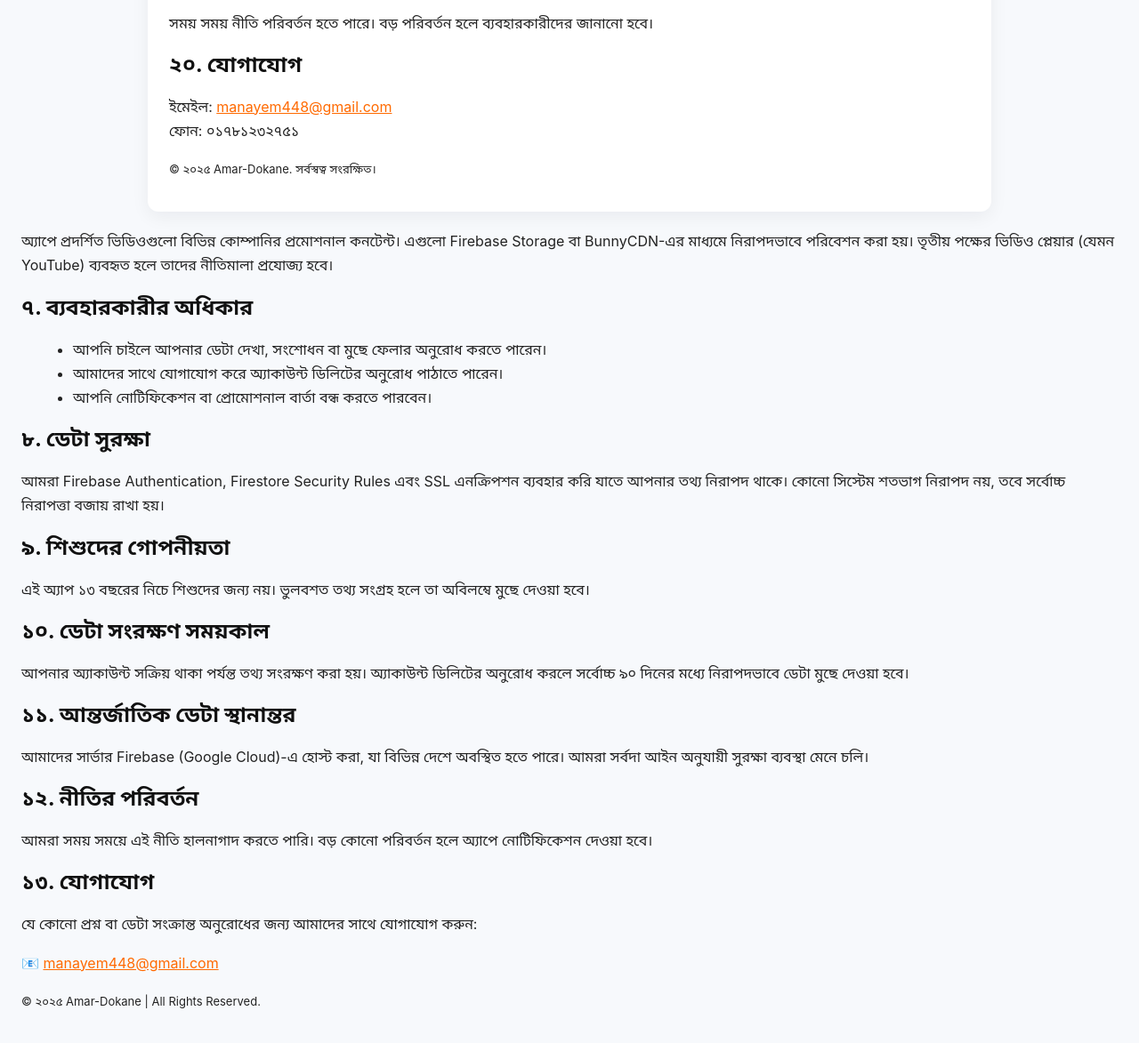
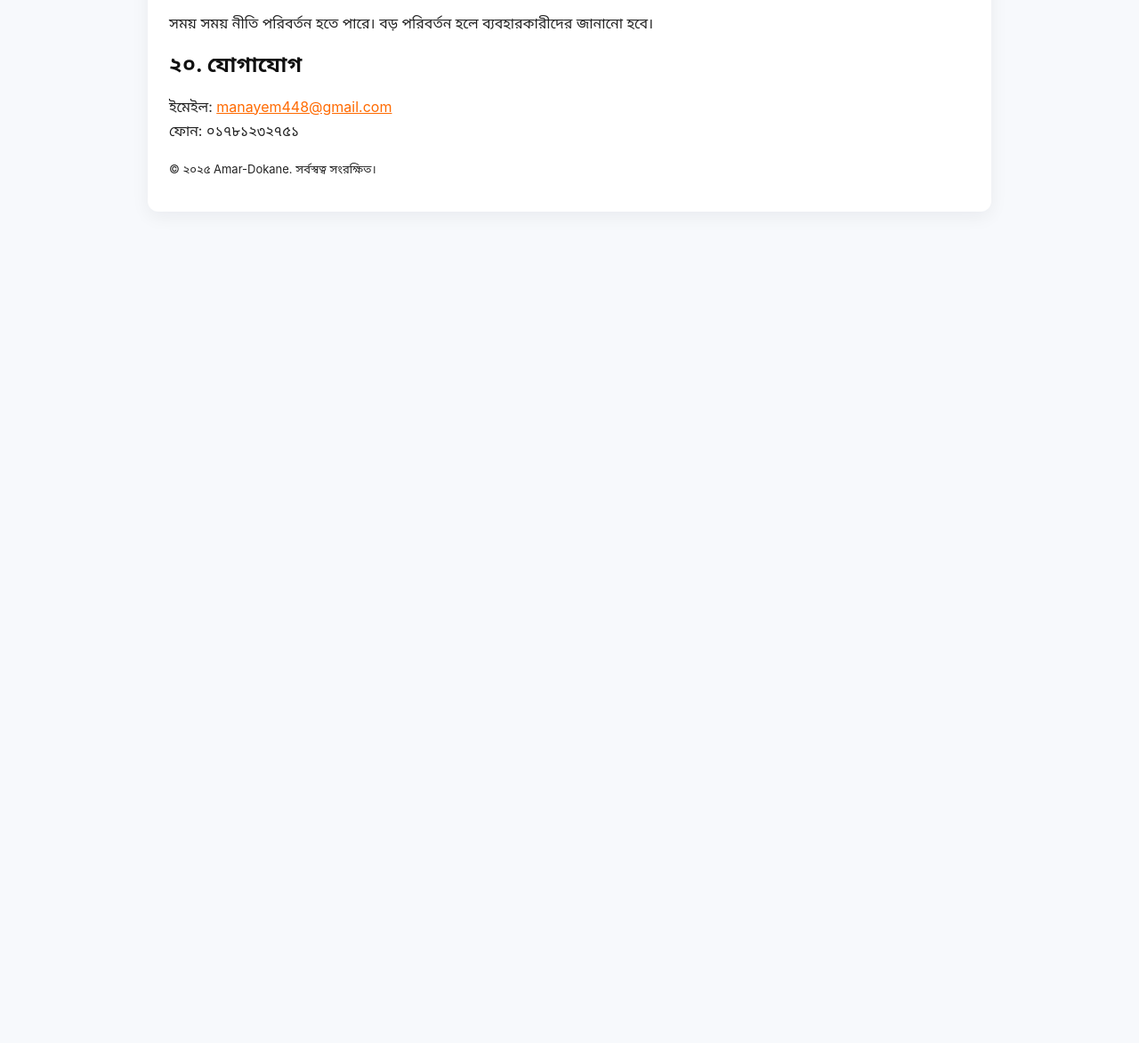
Before and after one commit to MANAYEM/privacy-policy, a plain HTML site: page index.html in a window 1280 px wide. Shown: the part 2758-3931 px from the top of the page at 89% size. After the commit the page ends 3040 px from the top, so only its background shows below. Drawn offline with Linux system fonts and the light colour scheme.

Commit message:
Update index.html

```diff
--- a/index.html
+++ b/index.html
@@ -166,37 +166,3 @@
   </div>
 </body>
 </html>
-    <p>অ্যাপে প্রদর্শিত ভিডিওগুলো বিভিন্ন কোম্পানির প্রমোশনাল কনটেন্ট। এগুলো Firebase Storage বা BunnyCDN-এর মাধ্যমে নিরাপদভাবে পরিবেশন করা হয়। তৃতীয় পক্ষের ভিডিও প্লেয়ার (যেমন YouTube) ব্যবহৃত হলে তাদের নীতিমালা প্রযোজ্য হবে।</p>
-
-    <h2>৭. ব্যবহারকারীর অধিকার</h2>
-    <ul>
-      <li>আপনি চাইলে আপনার ডেটা দেখা, সংশোধন বা মুছে ফেলার অনুরোধ করতে পারেন।</li>
-      <li>আমাদের সাথে যোগাযোগ করে অ্যাকাউন্ট ডিলিটের অনুরোধ পাঠাতে পারেন।</li>
-      <li>আপনি নোটিফিকেশন বা প্রোমোশনাল বার্তা বন্ধ করতে পারবেন।</li>
-    </ul>
-
-    <h2>৮. ডেটা সুরক্ষা</h2>
-    <p>আমরা Firebase Authentication, Firestore Security Rules এবং SSL এনক্রিপশন ব্যবহার করি যাতে আপনার তথ্য নিরাপদ থাকে। কোনো সিস্টেম শতভাগ নিরাপদ নয়, তবে সর্বোচ্চ নিরাপত্তা বজায় রাখা হয়।</p>
-
-    <h2>৯. শিশুদের গোপনীয়তা</h2>
-    <p>এই অ্যাপ ১৩ বছরের নিচে শিশুদের জন্য নয়। ভুলবশত তথ্য সংগ্রহ হলে তা অবিলম্বে মুছে দেওয়া হবে।</p>
-
-    <h2>১০. ডেটা সংরক্ষণ সময়কাল</h2>
-    <p>আপনার অ্যাকাউন্ট সক্রিয় থাকা পর্যন্ত তথ্য সংরক্ষণ করা হয়। অ্যাকাউন্ট ডিলিটের অনুরোধ করলে সর্বোচ্চ ৯০ দিনের মধ্যে নিরাপদভাবে ডেটা মুছে দেওয়া হবে।</p>
-
-    <h2>১১. আন্তর্জাতিক ডেটা স্থানান্তর</h2>
-    <p>আমাদের সার্ভার Firebase (Google Cloud)-এ হোস্ট করা, যা বিভিন্ন দেশে অবস্থিত হতে পারে। আমরা সর্বদা আইন অনুযায়ী সুরক্ষা ব্যবস্থা মেনে চলি।</p>
-
-    <h2>১২. নীতির পরিবর্তন</h2>
-    <p>আমরা সময় সময়ে এই নীতি হালনাগাদ করতে পারি। বড় কোনো পরিবর্তন হলে অ্যাপে নোটিফিকেশন দেওয়া হবে।</p>
-
-    <h2>১৩. যোগাযোগ</h2>
-    <p>যে কোনো প্রশ্ন বা ডেটা সংক্রান্ত অনুরোধের জন্য আমাদের সাথে যোগাযোগ করুন:</p>
-    <p>📧 <a href="mailto:manayem448@gmail.com">manayem448@gmail.com</a></p>
-
-    <footer>
-      <p>© ২০২৫ Amar-Dokane | All Rights Reserved.</p>
-    </footer>
-  </div>
-</body>
-      </html>
```
